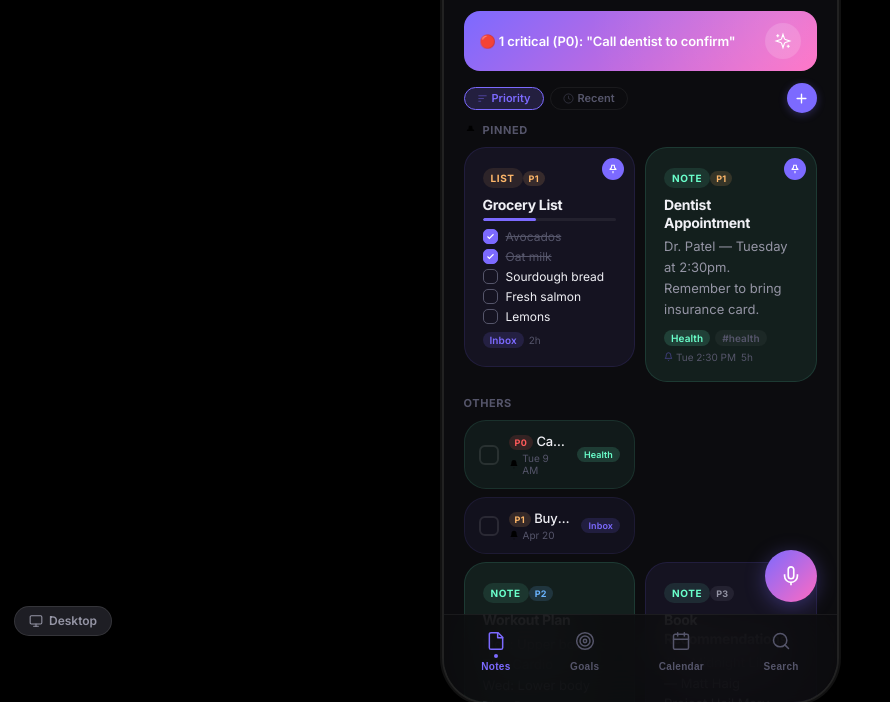
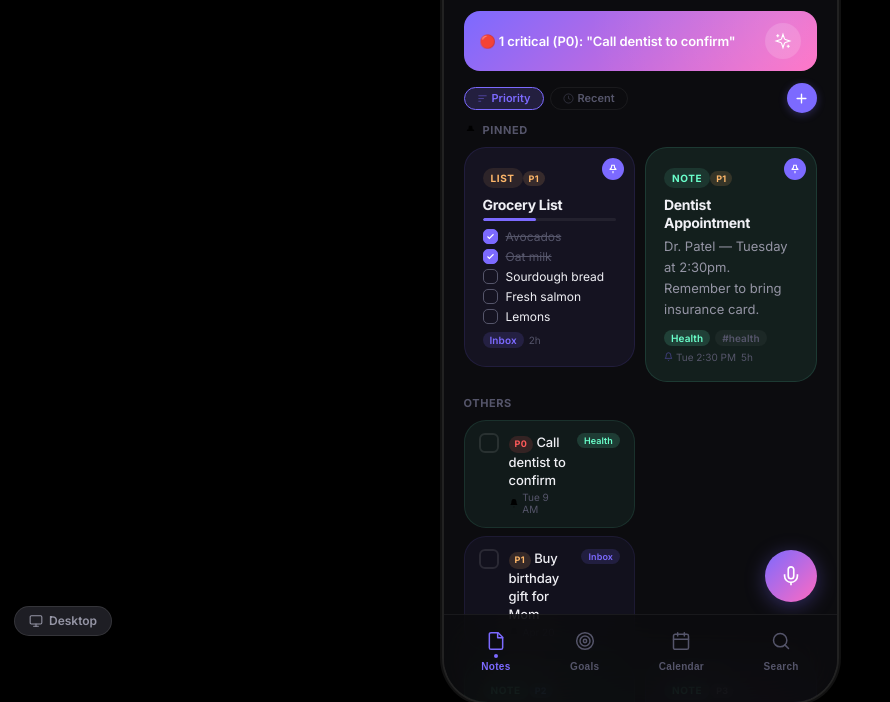
Before and after one commit to avinash-singh/skrawl, a plain HTML site: page index.html in a window 1280 px wide. Shown: the part 150-852 px from the top of the page, without its empty margins (0-890 px from the left). Drawn offline with Linux system fonts and the light colour scheme.

Commit message:
Fix task rows: allow text wrap, no cropping
- Remove white-space:nowrap, overflow:hidden, text-overflow:ellipsis
- Task text now wraps naturally with line-height 1.4
- Checkbox aligns to top (flex-start) when text wraps

Co-Authored-By: Claude Opus 4.6 (1M context) <noreply@anthropic.com>

```diff
--- a/index.html
+++ b/index.html
@@ -155,7 +155,7 @@ body{font-family:'Inter',system-ui,sans-serif;background:#000;display:flex;justi
 
 /* ===== TASKS SECTION (inline compact) ===== */
 .tasks-section{padding:0 20px 12px}
-.task-row{display:flex;align-items:center;gap:10px;padding:12px 14px;background:var(--bg-card);border:1px solid var(--border);border-radius:var(--r-lg);margin-bottom:8px;cursor:pointer;transition:all .15s;max-width:calc(50% - 5px)}
+.task-row{display:flex;align-items:flex-start;gap:10px;padding:12px 14px;background:var(--bg-card);border:1px solid var(--border);border-radius:var(--r-lg);margin-bottom:8px;cursor:pointer;transition:all .15s;max-width:calc(50% - 5px)}
 .task-row:hover{border-color:var(--border2);background:var(--bg-card-hover)}
 .task-row.done{opacity:.5}
 .task-chk{width:20px;height:20px;border-radius:6px;border:2px solid var(--border2);flex-shrink:0;display:flex;align-items:center;justify-content:center;cursor:pointer;transition:all .2s}
@@ -163,7 +163,7 @@ body{font-family:'Inter',system-ui,sans-serif;background:#000;display:flex;justi
 .task-chk svg{width:11px;height:11px;stroke:#fff;stroke-width:3;fill:none;opacity:0}
 .task-chk.ok svg{opacity:1}
 .task-info{flex:1;min-width:0}
-.task-text{font-size:13px;font-weight:500;color:var(--text);letter-spacing:-.1px;white-space:nowrap;overflow:hidden;text-overflow:ellipsis}
+.task-text{font-size:13px;font-weight:500;color:var(--text);letter-spacing:-.1px;line-height:1.4}
 .task-text.ok{text-decoration:line-through;color:var(--text-muted)}
 .task-rem{font-size:10px;color:var(--text-muted);display:flex;align-items:center;gap:4px;margin-top:2px}
 .task-rem svg{width:10px;height:10px}
```
Also changed, not shown: prototype/index.html (+2 -2 lines), web/index.html (+2 -2 lines).
